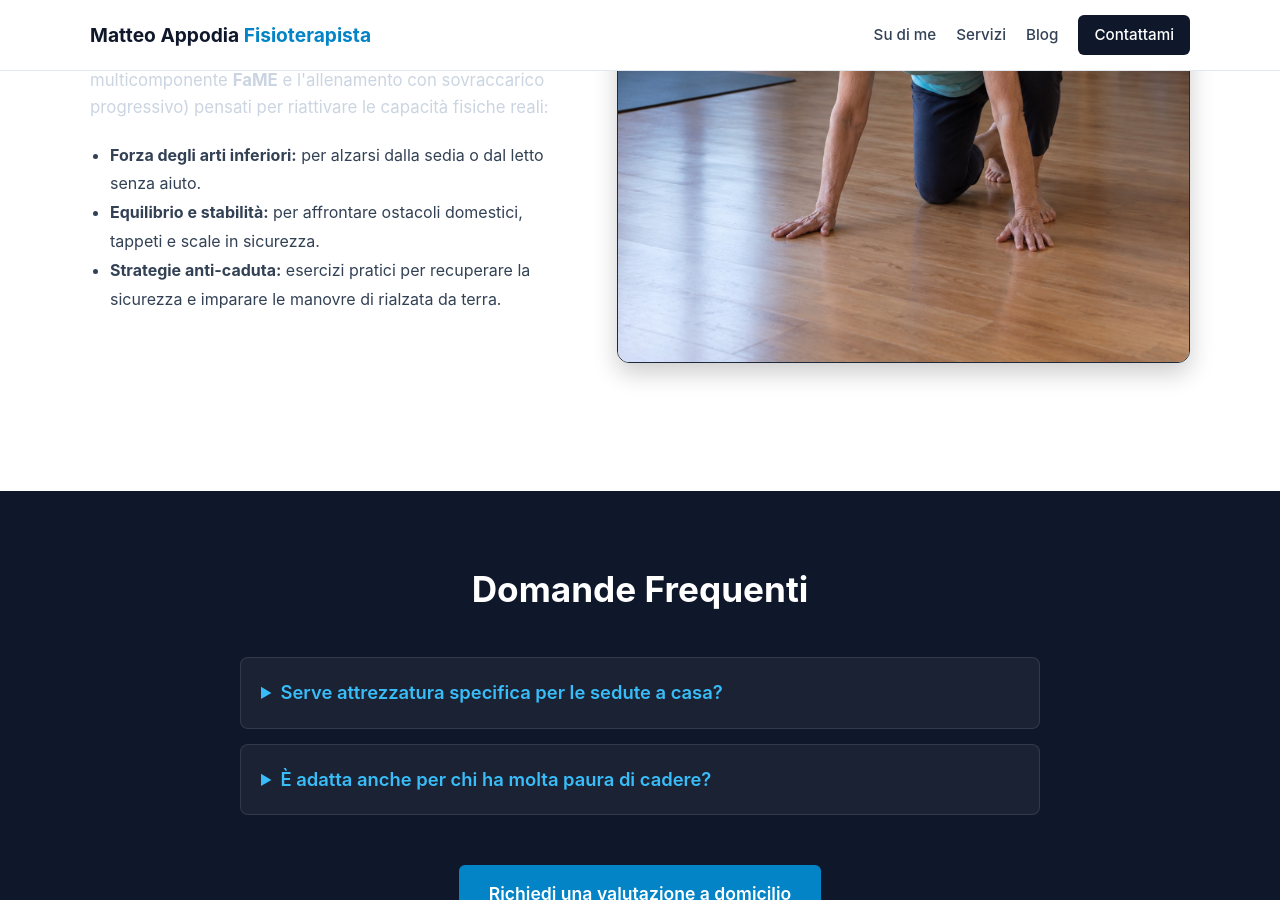
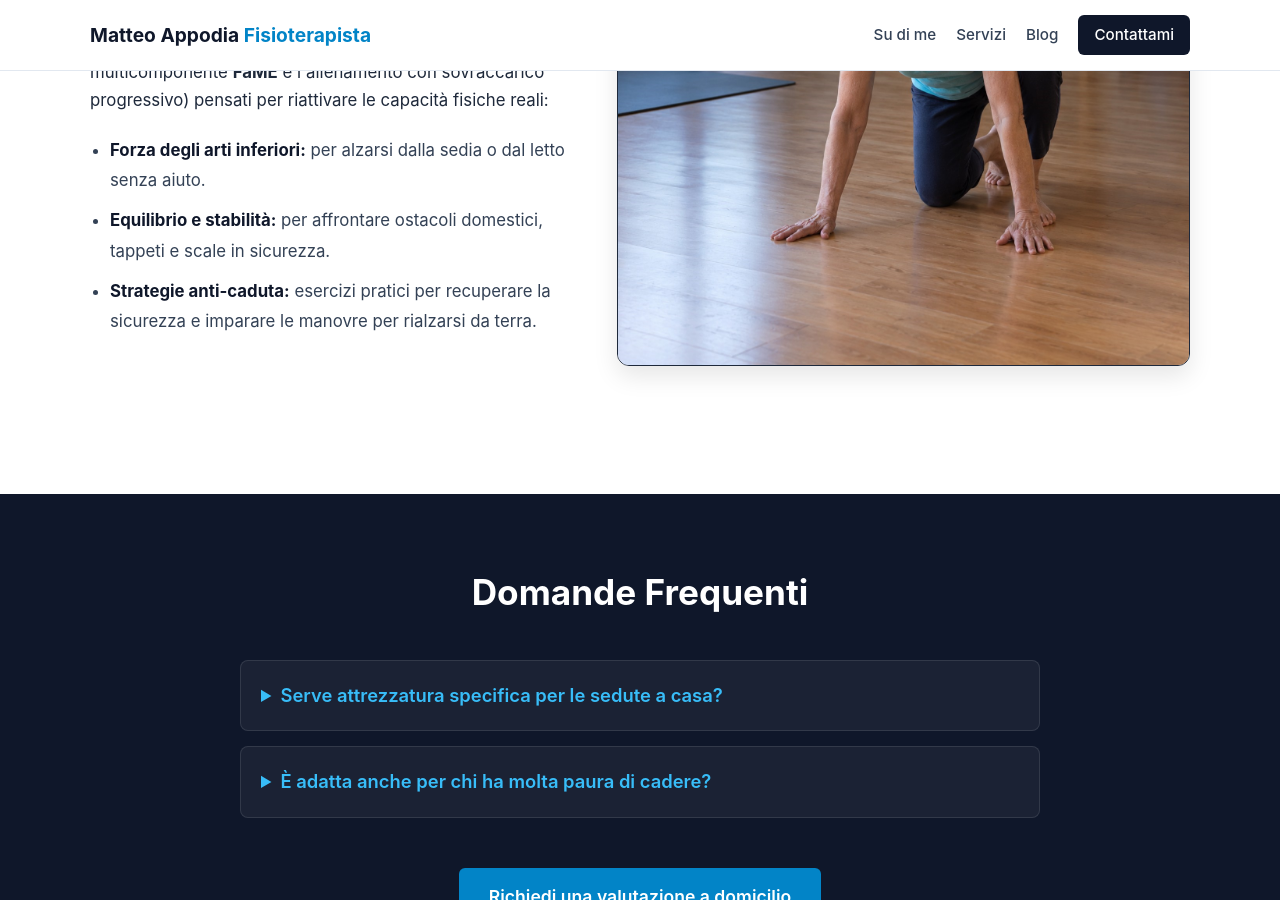
Before and after one commit to matteoappodia02-max/matteo-appodia-fisioterapista, a Jekyll site: the page built from riabilitazione-anziani.md, in a window 1280 px wide and 900 px high, scrolled down 549 px. Built offline with Jekyll 4.4.1, drawn with Linux system fonts in a browser that asks for light colours.

Commit message:
Update riabilitazione-anziani.md

```diff
--- a/riabilitazione-anziani.md
+++ b/riabilitazione-anziani.md
@@ -7,21 +7,21 @@ permalink: /fisioterapia-domicilio/anziani/
 <div class="section section-light">
     <div class="container">
         <h1 style="color: var(--primary); font-size: 2.3rem; text-align: center; margin-bottom: 15px;">Riabilitazione Funzionale alla Vita Quotidiana per Anziani</h1>
-        <p class="section-subtitle" style="max-width: 800px; margin: 0 auto 40px auto;">Mantenere la forza, prevenire le cadute e proteggere l'autonomia negli spazi della propria casa a Foligno e dintorni.</p>
+        <p class="section-subtitle" style="max-width: 800px; margin: 0 auto 40px auto; text-align: center; color: #1e293b; font-size: 1.15rem;">Mantenere la forza, prevenire le cadute e proteggere l'autonomia negli spazi della propria casa a Foligno e dintorni.</p>
 
         <div class="about-grid" style="margin-bottom: 50px;">
             <div class="about-text">
-                <h2 style="color: var(--accent); font-size: 1.8rem;">L'autonomia si allena dove si vive</h2>
-                <p>Con l'avanzare dell'età, la perdita graduale di sicurezza nei movimenti può trasformarsi nel timore di cadere e nella progressiva rinuncia alle attività di tutti i giorni. Tuttavia, l'invecchiamento non deve coincidere con una perdita inevitabile di autonomia.</p>
-                <p>Il percorso di riabilitazione domiciliare per l'anziano si basa su programmi evidence-based (come il protocollo multicomponente <strong>FaME</strong> e l'allenamento con sovraccarico progressivo) pensati per riattivare le capacità fisiche reali:</p>
-                <ul style="margin: 20px 0 20px 20px; color: var(--text-light); line-height: 1.8;">
-                    <li><strong>Forza degli arti inferiori:</strong> per alzarsi dalla sedia o dal letto senza aiuto.</li>
-                    <li><strong>Equilibrio e stabilità:</strong> per affrontare ostacoli domestici, tappeti e scale in sicurezza.</li>
-                    <li><strong>Strategie anti-caduta:</strong> esercizi pratici per recuperare la sicurezza e imparare le manovre di rialzata da terra.</li>
+                <h2 style="color: var(--accent); font-size: 1.8rem; margin-bottom: 15px;">L'autonomia si allena dove si vive</h2>
+                <p style="color: #1e293b; line-height: 1.7; margin-bottom: 15px; font-size: 1.05rem;">Con l'avanzare dell'età, la perdita graduale di sicurezza nei movimenti può trasformarsi nel timore di cadere e nella progressiva rinuncia alle attività di tutti i giorni. Tuttavia, l'invecchiamento non deve coincidere con una perdita inevitabile di autonomia.</p>
+                <p style="color: #1e293b; line-height: 1.7; margin-bottom: 15px; font-size: 1.05rem;">Il percorso di riabilitazione domiciliare per l'anziano si basa su programmi evidence-based (come il protocollo multicomponente <strong>FaME</strong> e l'allenamento con sovraccarico progressivo) pensati per riattivare le capacità fisiche reali:</p>
+                <ul style="margin: 20px 0 20px 20px; color: #334155; line-height: 1.8; font-size: 1.05rem;">
+                    <li style="margin-bottom: 10px;"><strong style="color: #0f172a;">Forza degli arti inferiori:</strong> per alzarsi dalla sedia o dal letto senza aiuto.</li>
+                    <li style="margin-bottom: 10px;"><strong style="color: #0f172a;">Equilibrio e stabilità:</strong> per affrontare ostacoli domestici, tappeti e scale in sicurezza.</li>
+                    <li style="margin-bottom: 10px;"><strong style="color: #0f172a;">Strategie anti-caduta:</strong> esercizi pratici per recuperare la sicurezza e imparare le manovre per rialzarsi da terra.</li>
                 </ul>
             </div>
             <div class="about-image">
-                <img src="{{ site.baseurl }}/images/anziano.jpg" alt="Riabilitazione per anziani a domicilio" style="border-radius: 12px; object-fit: cover; width: 100%; height: 100%;">
+                <img src="{{ site.baseurl }}/images/anziano.jpg" alt="Riabilitazione per anziani a domicilio" class="service-hero-img" style="border-radius: 12px; object-fit: cover; width: 100%; height: 100%; min-height: 300px; box-shadow: 0 10px 25px rgba(0,0,0,0.1);">
             </div>
         </div>
     </div>
@@ -41,7 +41,7 @@ permalink: /fisioterapia-domicilio/anziani/
             </details>
         </div>
         <div style="text-align: center; margin-top: 50px;">
-            <a href="https://wa.me/39XXXXXXXXXX" target="_blank" class="btn btn-primary" style="font-size: 1.1rem; padding: 15px 30px;">Richiedi una valutazione a domicilio</a>
+            <a href="https://wa.me/393703448214" target="_blank" class="btn btn-primary" style="font-size: 1.1rem; padding: 15px 30px;">Richiedi una valutazione a domicilio</a>
         </div>
     </div>
 </div>
```
